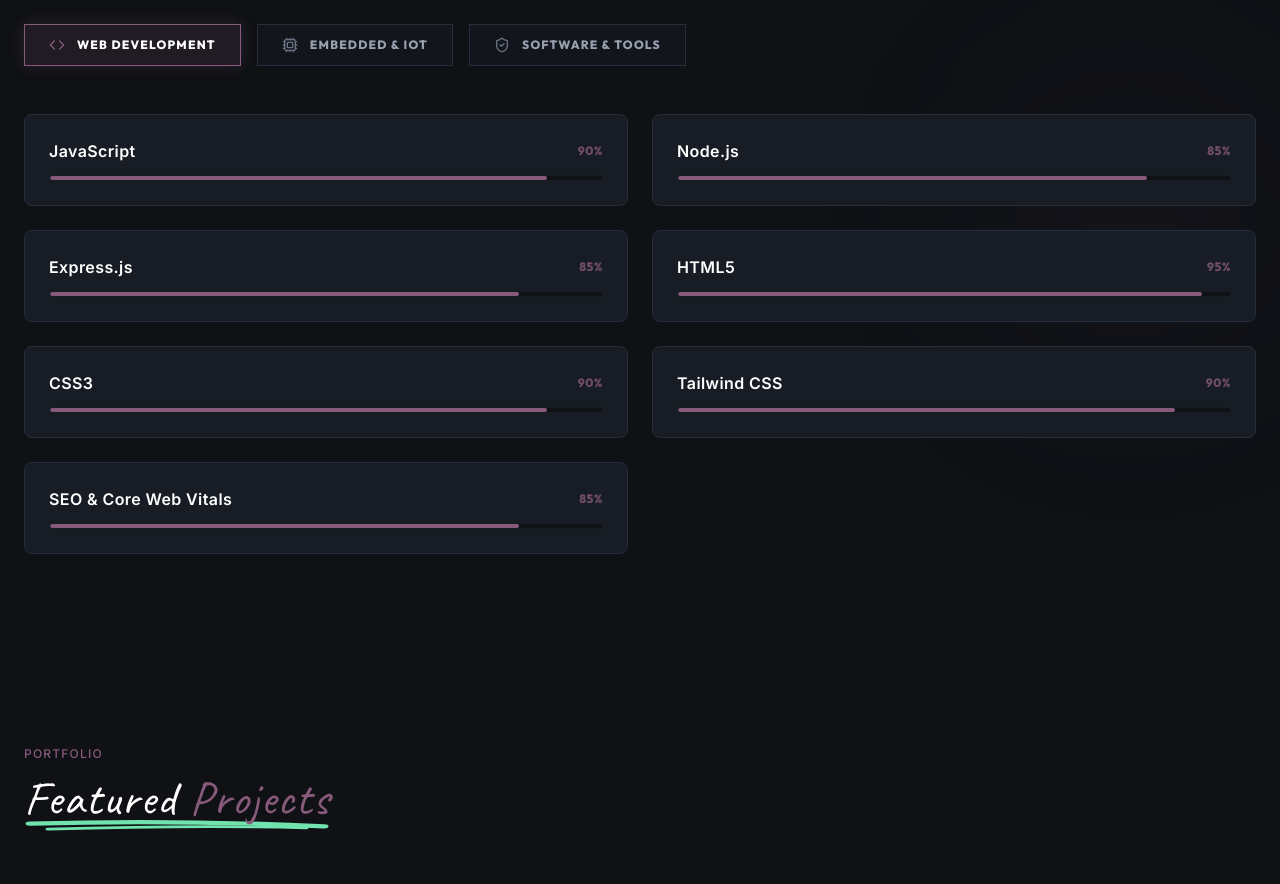
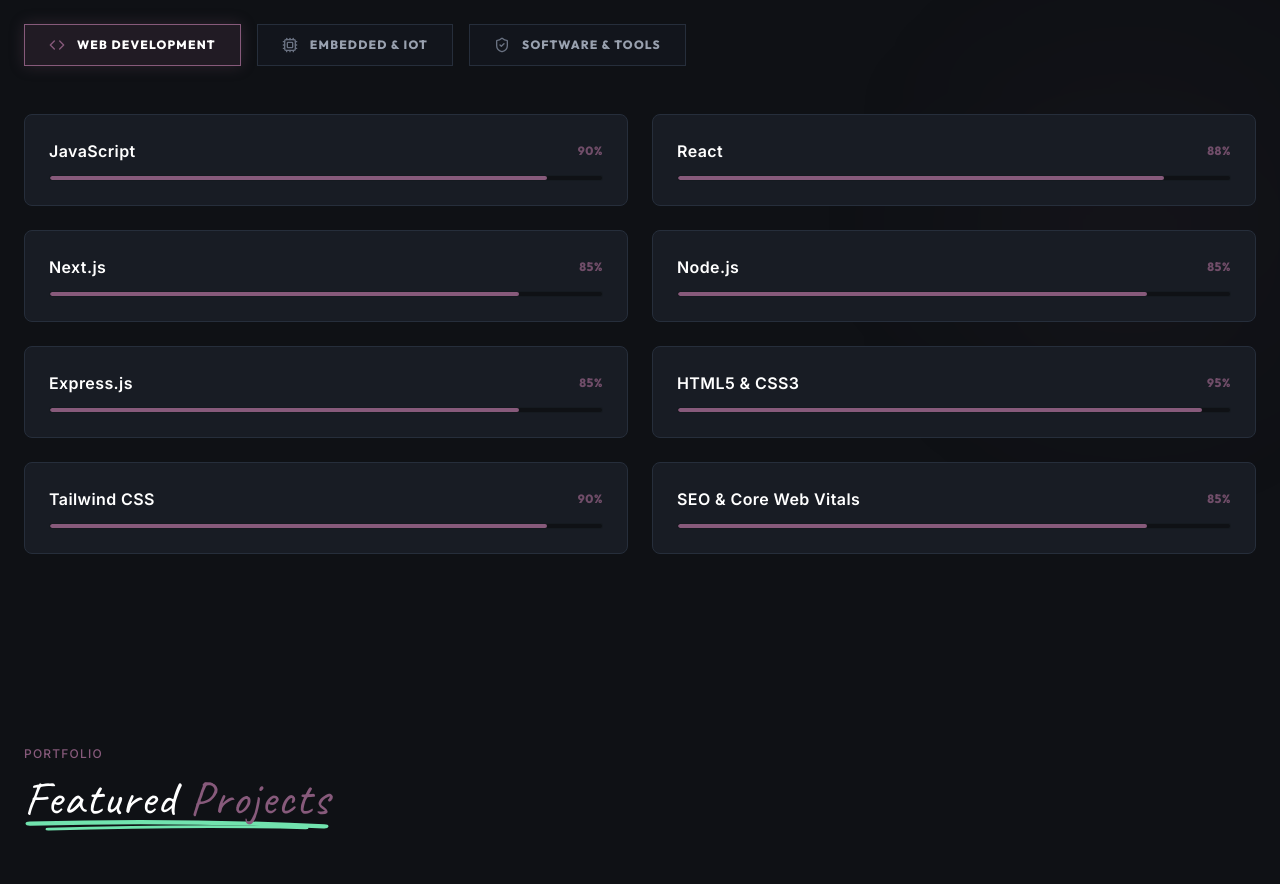
Before and after one commit to Subhammandal5555/personal-portfolio, a Next.js app: page / in a window 1280 px wide. Shown: the part 2580-3464 px from the top of the page. Built offline with nearby package versions, Linux system fonts and the light colour scheme.

Commit message:
style: optimize Web Development skills tab for layout symmetry and tech accuracy

```diff
--- a/src/components/Skills.tsx
+++ b/src/components/Skills.tsx
@@ -12,10 +12,11 @@
     icon: Code,
     skills: [
       { name: "JavaScript", level: 90 },
+      { name: "React", level: 88 },
+      { name: "Next.js", level: 85 },
       { name: "Node.js", level: 85 },
       { name: "Express.js", level: 85 },
-      { name: "HTML5", level: 95 },
-      { name: "CSS3", level: 90 },
+      { name: "HTML5 & CSS3", level: 95 },
       { name: "Tailwind CSS", level: 90 },
       { name: "SEO & Core Web Vitals", level: 85 },
     ],
```
